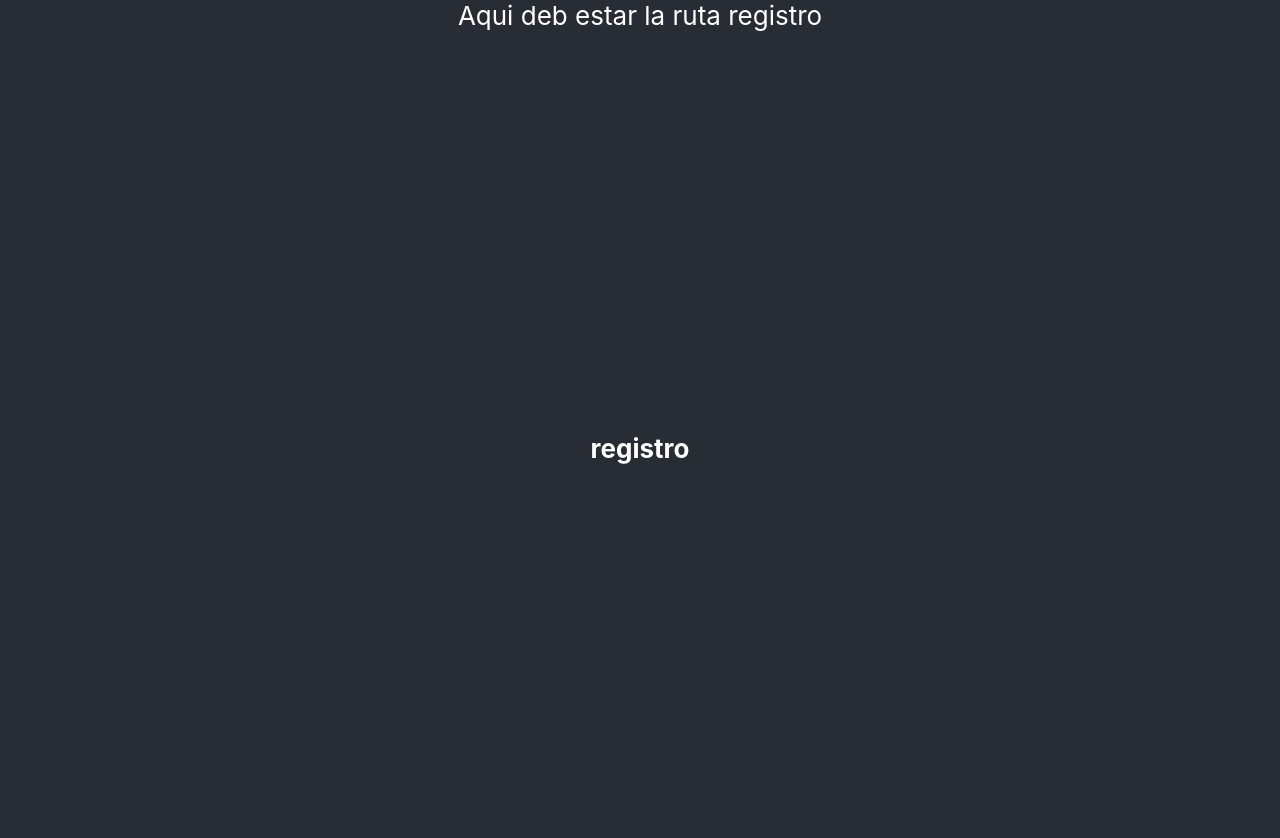
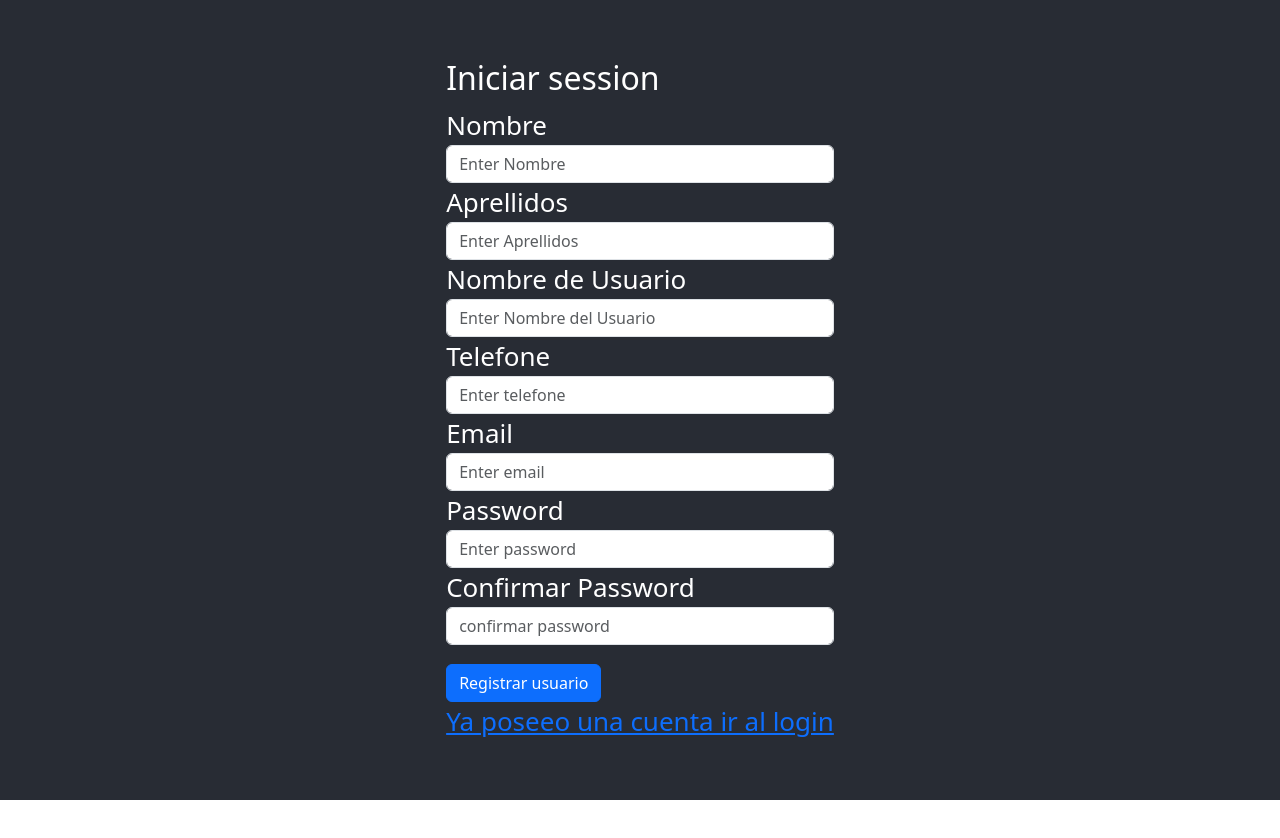
Before and after one commit to joseEncarnacion/gestion-de-ticket, a React (Create React App) app: page /register in a window 1280 px wide. Shown: the top 838 px of the page. After the commit the page ends 800 px from the top, so only its background shows below. Built offline with nearby package versions, Linux system fonts and the light colour scheme.

Commit message:
formularios registro y login

```diff
--- a/package.json
+++ b/package.json
@@ -7,6 +7,7 @@
     "@testing-library/jest-dom": "^5.17.0",
     "@testing-library/react": "^13.4.0",
     "@testing-library/user-event": "^13.5.0",
+    "bootstrap": "^5.3.3",
     "react": "^18.3.1",
     "react-dom": "^18.3.1",
     "react-redux": "^9.1.2",
--- a/src/App.js
+++ b/src/App.js
@@ -3,6 +3,7 @@ import { BrowserRouter as Router, Route, Routes } from "react-router-dom";
 import "./App.css";
 import Login from "./components/auth/Login";
 import Registro from "./components/auth/Registro";
+import 'bootstrap/dist/css/bootstrap.css';
 
 function App() {
   return (
--- a/src/components/auth/Login.js
+++ b/src/components/auth/Login.js
@@ -1,8 +1,89 @@
 import React from 'react'
+import { useState } from 'react';
+import { Link } from 'react-router-dom';
 
 function Login(){
+
+
+    // initialize state
+    const [usuario, guardarUsuario] = useState({
+        email: '',
+        password: ''
+    })
+
+    //extract password and Email
+    const {email, password} = usuario;
+
+   const onChange = e =>{
+       guardarUsuario({
+        ...usuario,
+        [e.target.name]: e.target.value
+       })
+   }
+
+    const onSubmit = e =>{
+        e.preventDefault();
+        console.log(usuario);
+
+        //validate the input
+
+
+        //Do de action
+    }
+
     return (
-        <h1>Login</h1>
+        <div className="User-form">
+            <div className="form-container dark-shadow">
+                <h2>Iniciar session</h2>
+                <form
+                    onSubmit={onSubmit}
+                >
+                    <div className="form-group">
+                        <label htmlFor="email">Email</label>
+                        <input
+                            type="email"
+                            className="form-control"
+                            name='email'
+                            id="email"
+                            value={email}
+                            aria-describedby="emailHelp"
+                            placeholder="Enter email"
+                            onChange={onChange}
+                        />
+                    </div>
+                    <div className="form-group">
+                        <label htmlFor="password">Password</label>
+                        <input
+                            type="password"
+                            className="form-control"
+                            id="password"
+                            value={password}
+                            name='password'
+                            placeholder="Enter password"
+                            onChange={onChange}
+                        />
+                    </div>
+
+                    <div className="form-group mt-3">
+                        <input
+                            type='submit'
+                            className='btn btn-primary btn-block'
+                            value="inicio de sesion"
+                        />
+
+
+                    </div>
+
+                </form>
+
+
+                <Link
+                    to={'/register'}
+                    className='get-account btn-outliner btn-light'>
+                    Resgistrarme
+                </Link>
+            </div>
+        </div>
      );
 }
 
--- a/src/components/auth/Registro.js
+++ b/src/components/auth/Registro.js
@@ -1,13 +1,164 @@
 import React from 'react'
+import { useState } from 'react';
+import { Link } from 'react-router-dom';
 
-const Registro = () => {
+function Registro(){
+
+
+    // initialize state
+    const [usuario, guardarUsuario] = useState({
+        Nombre: '',
+        Apellido: '',
+        NombreUsuario: '',
+        telefone: '',
+        email: '',
+        password: '',
+        confirmar: ''
+    })
+
+    //extract password and Email
+    const {Nombre, Apellido, NombreUsuario, telefone, email, password, confirmar} = usuario;
+
+   const onChange = e =>{
+       guardarUsuario({
+        ...usuario,
+        [e.target.name]: e.target.value
+       })
+   }
+
+    const onSubmit = e =>{
+        e.preventDefault();
+        console.log(usuario);
+
+        //validate the input
+
+
+        //Do de action
+    }
+
     return (
-        <div>
+        <div className="User-form">
+            <div className="form-container dark-shadow">
+                <h2>Iniciar session</h2>
+                <form
+                    onSubmit={onSubmit}
+                >
 
-            Aqui deb estar la ruta registro
+                    <div className="form-group">
+                        <label htmlFor="Nombre">Nombre</label>
+                        <input
+                            type="text"
+                            className="form-control"
+                            name='Nombre'
+                            id="Nombre"
+                            value={Nombre}
+                            aria-describedby="NombreHelp"
+                            placeholder="Enter Nombre"
+                            onChange={onChange}
+                        />
+                    </div>
 
-            <h1 className='App-header'> registro</h1>
+                    <div className="form-group">
+                        <label htmlFor="Aprellidos">Aprellidos</label>
+                        <input
+                            type="text"
+                            className="form-control"
+                            name='Aprellidos'
+                            id="Aprellidos"
+                            value={Apellido}
+                            aria-describedby="AprellidosHelp"
+                            placeholder="Enter Aprellidos"
+                            onChange={onChange}
+                        />
+                    </div>
 
+                    <div className="form-group">
+                        <label htmlFor="NombreUsuario">Nombre de Usuario</label>
+                        <input
+                            type="text"
+                            className="form-control"
+                            name='NombreUsuario'
+                            id="NombreUsuario"
+                            value={NombreUsuario}
+                            aria-describedby="NombreUsuarioHelp"
+                            placeholder="Enter Nombre del Usuario"
+                            onChange={onChange}
+                        />
+                    </div>
+
+
+                    <div className="form-group">
+                        <label htmlFor="telefone">Telefone</label>
+                        <input
+                            type="number"
+                            className="form-control"
+                            name='telefone'
+                            id="telefone"
+                            value={telefone}
+                            aria-describedby="telefoneHelp"
+                            placeholder="Enter telefone"
+                            onChange={onChange}
+                        />
+                    </div>
+
+                    <div className="form-group">
+                        <label htmlFor="email">Email</label>
+                        <input
+                            type="email"
+                            className="form-control"
+                            name='email'
+                            id="email"
+                            value={email}
+                            aria-describedby="emailHelp"
+                            placeholder="Enter email"
+                            onChange={onChange}
+                        />
+                    </div>
+                    <div className="form-group">
+                        <label htmlFor="password">Password</label>
+                        <input
+                            type="password"
+                            className="form-control"
+                            id="password"
+                            value={password}
+                            name='password'
+                            placeholder="Enter password"
+                            onChange={onChange}
+                        />
+                    </div>
+
+                    <div className="form-group">
+                        <label htmlFor="confirmar">Confirmar Password</label>
+                        <input
+                            type="confirmar"
+                            className="form-control"
+                            id="confirmar"
+                            value={confirmar}
+                            name='confirmar'
+                            placeholder="confirmar password"
+                            onChange={onChange}
+                        />
+                    </div>
+
+                    <div className="form-group mt-3">
+                        <input
+                            type='submit'
+                            className='btn btn-primary btn-block'
+                            value="Registrar usuario"
+                        />
+
+
+                    </div>
+
+                </form>
+
+
+                <Link
+                    to={'/'}
+                    className='get-account btn-outliner btn-light'>
+                    Ya poseeo una cuenta ir al login
+                </Link>
+            </div>
         </div>
      );
 }
```
Also changed, not shown: 1 other file (tests, documents, lock files or other folders).
